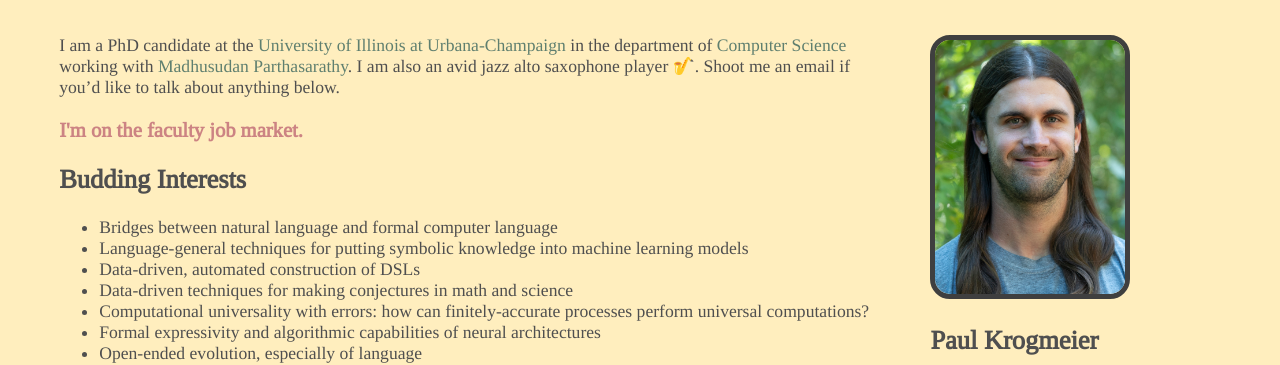
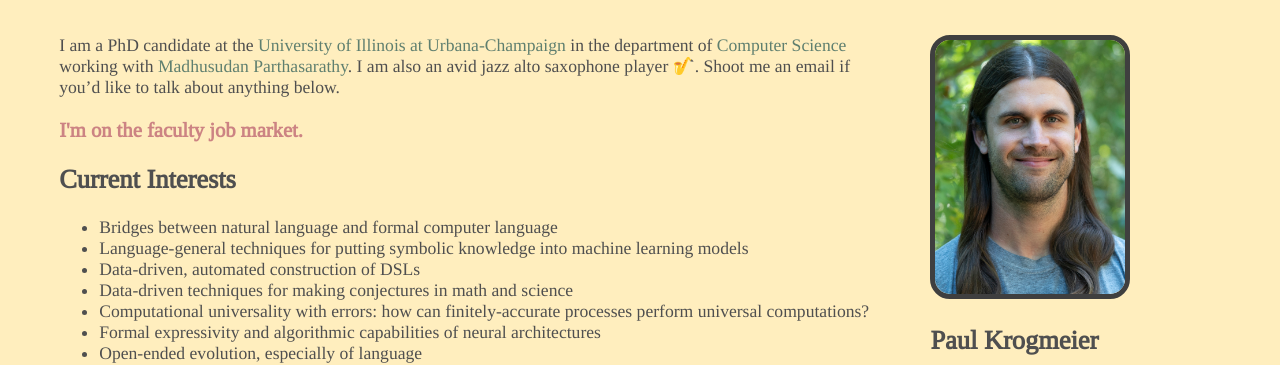
Before and after one commit to paulkrog/paulkrog.github.io, a Jekyll site: the page built from index.md, in a window 1280 px wide. Shown: the top 365 px of the page. Built offline with Jekyll 4.4.1, drawn with Linux system fonts in a browser that asks for light colours.

Commit message:
currency

```diff
--- a/index.md
+++ b/index.md
@@ -10,7 +10,7 @@ about anything below.
 
 <h3 id="job">I'm on the faculty job market.</h3>
 
-## Budding Interests
+## Current Interests
 
 <section id="interests">
 <ul>
```
